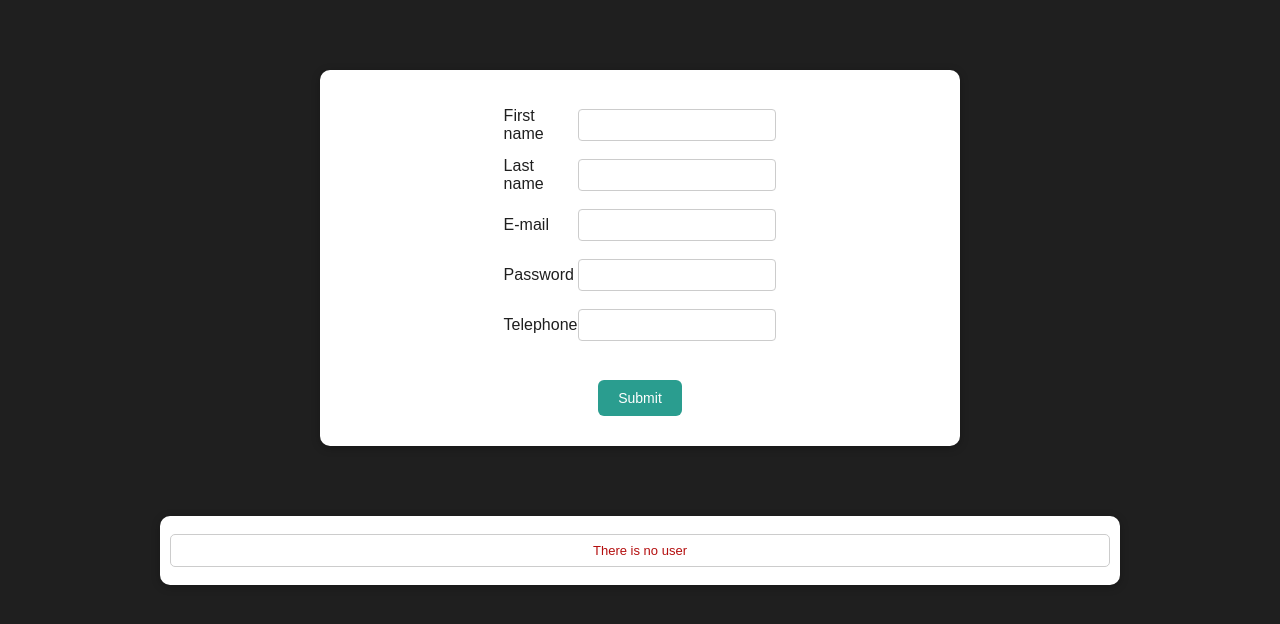
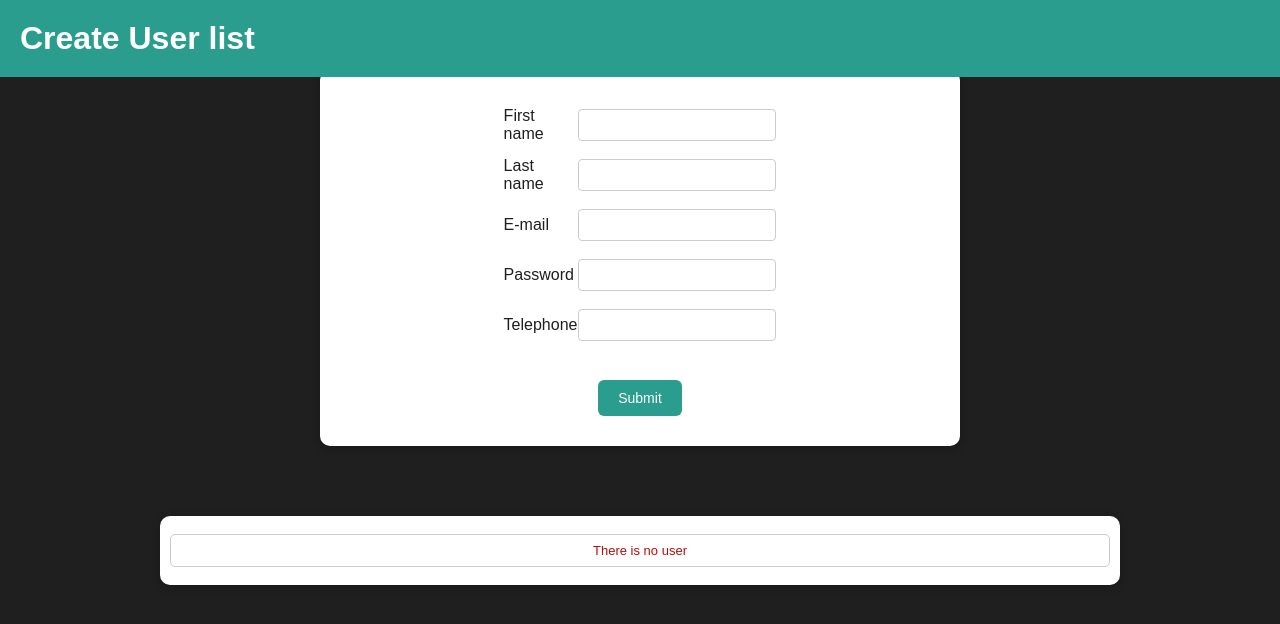
Before and after one commit to nbenlin/react-form-validation-with-error-modal, a React (Create React App) app: page / in a window 1280 px wide. Shown: the top 624 px of the page. Built offline with nearby package versions, Linux system fonts and the light colour scheme.

Commit message:
add MainHeader and Navigation

```diff
--- a/src/App.js
+++ b/src/App.js
@@ -1,12 +1,16 @@
 import { Fragment } from "react";
+import MainHeader from "./components/Header/MainHeader/MainHeader";
 import Home from "./components/Home/Home";
 import Login from "./components/Login/Login";
 
 const App = () => {
   return (
     <Fragment>
-      <Home />
-      <Login />
+      <MainHeader />
+      <main>
+        <Home />
+        <Login />
+      </main>
     </Fragment>
   );
 };
--- a/src/components/Header/MainHeader/MainHeader.js
+++ b/src/components/Header/MainHeader/MainHeader.js
@@ -3,7 +3,12 @@ import Navigation from "../Navigation/Navigation";
 import classes from "./MainHeader.module.css";
 
 const MainHeader = (props) => {
-  return <div></div>;
+  return (
+    <header className={classes["main-header"]}>
+      <h1>Create User list</h1>
+      <Navigation />
+    </header>
+  );
 };
 
 export default MainHeader;
--- a/src/components/Header/MainHeader/MainHeader.module.css
+++ b/src/components/Header/MainHeader/MainHeader.module.css
@@ -0,0 +1,17 @@
+.main-header {
+  position: fixed;
+  top: 0;
+  left: 0;
+  width: 100%;
+  min-height: 60px;
+  height: 6vw;
+  display: flex;
+  justify-content: space-between;
+  align-items: center;
+  background: #2a9d8f;
+  padding: 0 20px;
+}
+
+.main-header h1 {
+  color: #fff;
+}
--- a/src/components/Header/Navigation/Navigation.js
+++ b/src/components/Header/Navigation/Navigation.js
@@ -0,0 +1,7 @@
+import React from "react";
+
+const Navigation = () => {
+  return <div></div>;
+};
+
+export default Navigation;
--- a/src/components/Home/Home.js
+++ b/src/components/Home/Home.js
@@ -36,10 +36,10 @@ const Home = (props) => {
     });
   };
   return (
-    <div>
+    <React.Fragment>
       <AddUser onAddUser={addUserHandler} />
       <UsersList users={usersList} />
-    </div>
+    </React.Fragment>
   );
 };
 
```
